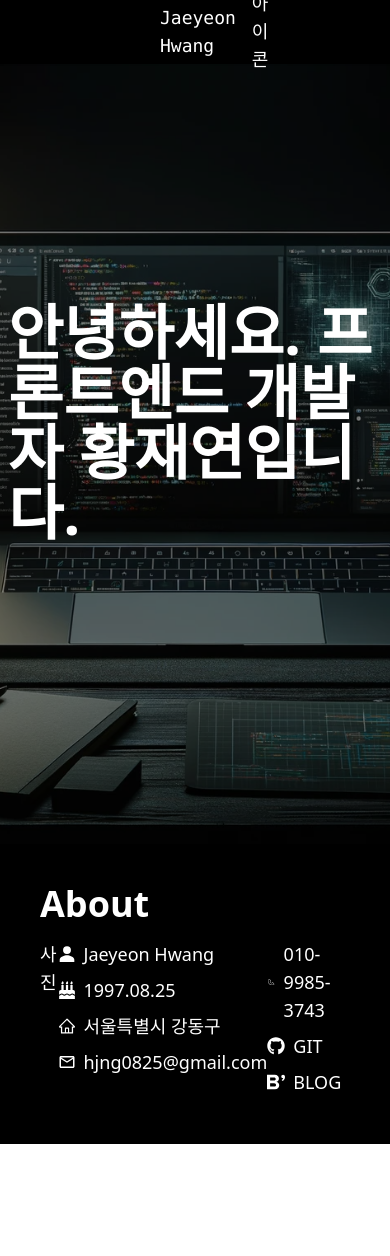
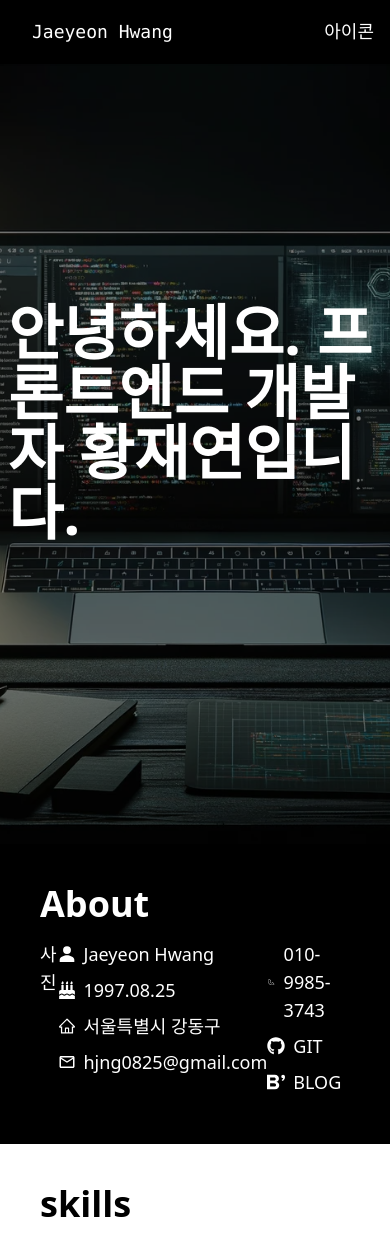
Before and after one commit to yeonso08/Introduce, a Next.js app: page / in a window 390 px wide. Shown: the top 1256 px of the page. Before the commit the page ends 1144 px from the top, so only its background shows below. Built offline with nearby package versions, Linux system fonts and the light colour scheme.

Commit message:
feat : skills 컴포넌트 생성 및 연결

```diff
--- a/src/components/layout/Navbar.tsx
+++ b/src/components/layout/Navbar.tsx
@@ -2,7 +2,7 @@ import Link from 'next/link';
 
 const Navbar = () => {
     return (
-        <nav className='flex justify-between items-center h-16 bg-black text-white fixed top-0 left-0 right-0 z-50 shadow-sm font-mono text-lg px-32'>
+        <nav className='flex justify-between items-center h-16 bg-black text-white fixed top-0 left-0 right-0 z-50 shadow-sm font-mono text-lg md:px-32'>
             <Link href='/'>
                 <div className='pl-8'>Jaeyeon Hwang</div>
             </Link>
--- /dev/null
+++ b/src/components/skills/skills.tsx
@@ -0,0 +1,11 @@
+import { IoPersonSharp } from "react-icons/io5";
+
+const Skills = () => {
+  return (
+    <div className="bg-white text-black p-10">
+      <h2 className="text-4xl font-bold mb-4">skills</h2>
+    </div>
+  );
+};
+
+export default Skills;
--- a/src/pages/index.tsx
+++ b/src/pages/index.tsx
@@ -1,6 +1,7 @@
 import { useEffect, useState } from 'react';
 
 import About from '@/components/about/about';
+import Skills from '@/components/skills/skills';
 
 export default function Home() {
   const [text, setText] = useState('');
@@ -34,6 +35,7 @@ export default function Home() {
         </p>
       </div>
       <About />
+      <Skills />
     </div>
   );
 }
```
